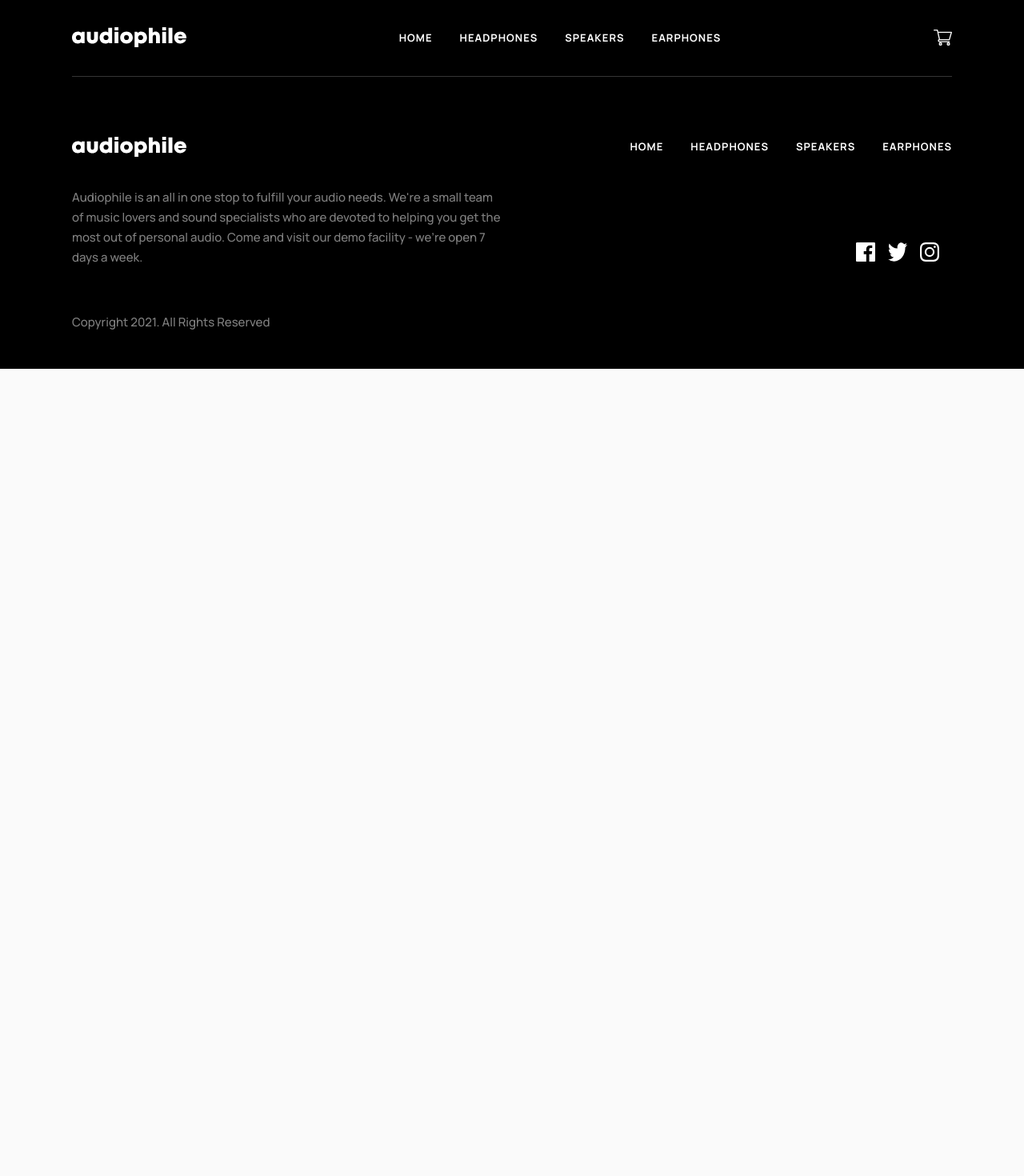
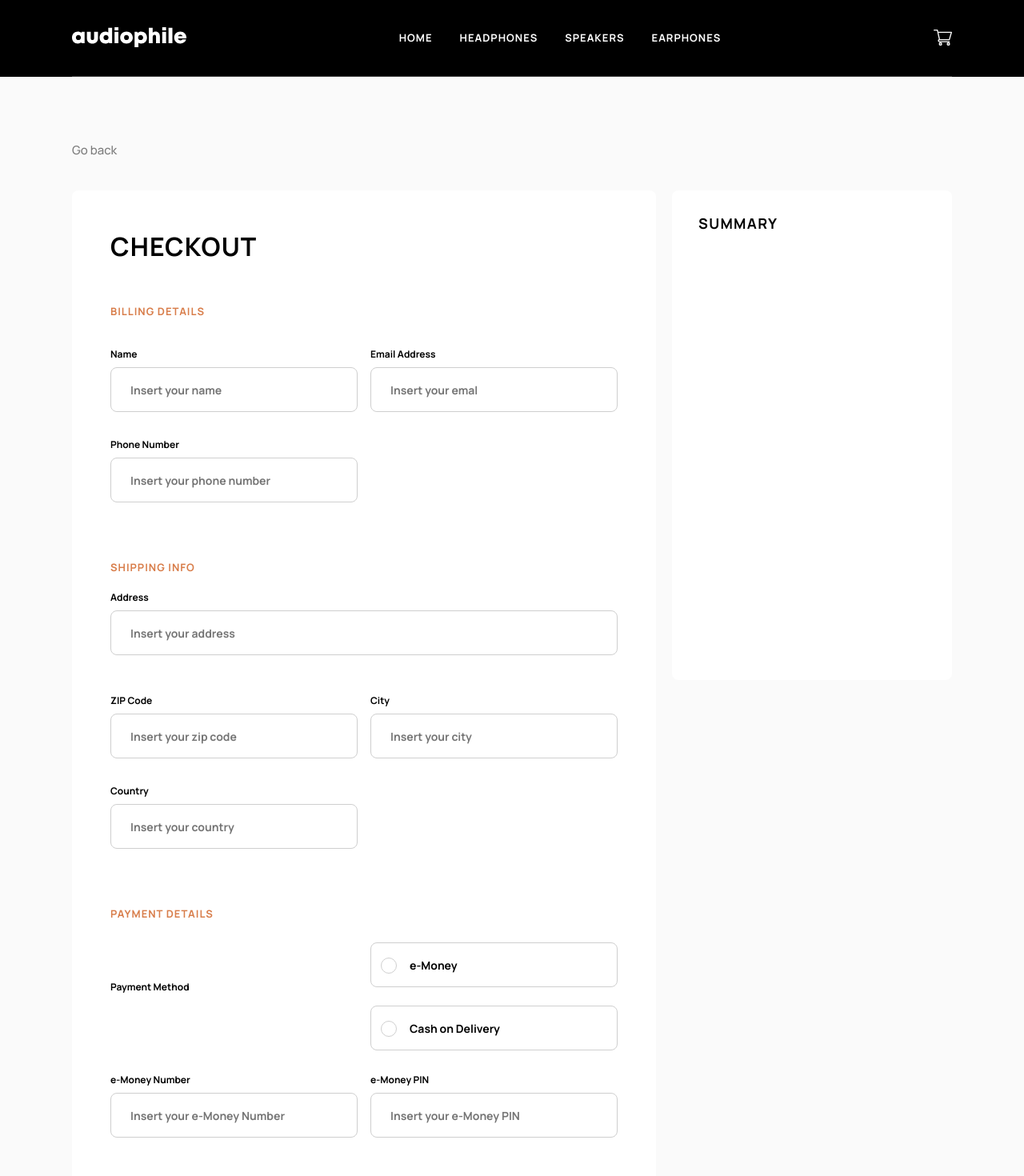
Before and after one commit to Avenntador/Audiophille-app, a React (Create React App) app: page /checkout in a window 1280 px wide. Shown: the top 1470 px of the page at 80% size. Before the commit the page ends 800 px from the top, so only its background shows below. Built offline with nearby package versions, Linux system fonts and the light colour scheme.

Commit message:
checkout component #2

```diff
--- a/src/components/form/Input.js
+++ b/src/components/form/Input.js
@@ -1,10 +1,10 @@
 import '../../sass/components/_input.scss';
 
-function Input() {
+function Input({type, title = '', placeholder }) {
     return (
         <div>
-            <input name='input' className='input' type="text" placeholder='Insert your name' />
-            <label className='input__label' htmlFor='input'>Name</label>
+            <input name='input' className='input' type={type} placeholder={placeholder} />
+            <label className='input__label' htmlFor='input'>{title}</label>
         </div>
     );
 }
--- a/src/components/form/InputRadio.js
+++ b/src/components/form/InputRadio.js
@@ -3,7 +3,7 @@ import '../../sass/components/_input-radio.scss';
 function InputRadio({ title }) {
     return (
         <div>
-            <input className='input-radio' type="radio" name="radio" id="" />
+            <input  className='input-radio' type="radio" name="radio" id="" />
             <label className='input-radio__label' htmlFor="radio">{title}</label>
         </div>
     );
--- a/src/components/pages/Checkout/Checkout.js
+++ b/src/components/pages/Checkout/Checkout.js
@@ -2,15 +2,60 @@ import './Checkout.scss';
 import Navbar from '../GlobalLayouts/Navbar/Navbar';
 import Footer from '../GlobalLayouts/Footer/Footer';
 
+import Input from '../../form/Input';
+import InputRadio from '../../form/InputRadio';
+
 function Checkout() {
-    return(
+    return (
         <>
             <div className='checkout-header'>
                 <Navbar />
             </div>
-            <div className="checkout-main">
+            <div className="back-btn">
+                <p className="paragraph">Go back</p>
+            </div>
+            <form className="checkout-main">
+                <div className="checkout__user-info">
+                    <h3 className="heading__three">checkout</h3>
+                    <div className="cheackout__billing-details">
+                        <p className="subtitle">billing details</p>
+                        <div>
+                            <Input type={'text'} title={'Name'} placeholder={'Insert your name'} />
+                            <Input type={'email'} title={'Email Address'} placeholder={'Insert your emal'} />
+                            <Input type={'number'} title={'Phone Number'} placeholder={'Insert your phone number'} />
+                        </div>
+                    </div>
 
-            </div>
+                    <div className="checkout__shipping-info">
+                        <p className="subtitle">shipping info</p>
+                        <Input type={'text'} title={'Address'} placeholder={'Insert your address'} />
+                        <div>
+                            <Input type={'number'} title={'ZIP Code'} placeholder={'Insert your zip code'} />
+                            <Input type={'text'} title={'City'} placeholder={'Insert your city'} />
+                            <Input type={'text'} title={'Country'} placeholder={'Insert your country'} />
+                        </div>
+                    </div>
+
+                    <div className="checkout__payment-details">
+                        <p className="subtitle">payment details</p>
+                        <div className="checkout__payment-method">
+                            <div className='checkout__payment-method_label'>Payment Method</div>
+                            <div>
+                                <InputRadio title={'e-Money'} />
+                                <InputRadio title={'Cash on Delivery'} />
+                            </div>
+                        </div>
+                        <div className="checkout__payment-inputs">
+                            <Input type={'number'} title={'e-Money Number'} placeholder={'Insert your e-Money Number'} />
+                            <Input type={'number'} title={'e-Money PIN'} placeholder={'Insert your e-Money PIN'} />
+                        </div>
+                    </div>
+
+                </div>
+                <div className="checkout__summary">
+                    <h6 className="heading__six">summary</h6>
+                </div>
+            </form>
 
             <Footer />
 
--- a/src/components/pages/Checkout/Checkout.scss
+++ b/src/components/pages/Checkout/Checkout.scss
@@ -2,7 +2,112 @@
     background-color: $color-black-primary;
 }
 
+.checkout-main, .back-btn {
+    max-width: 110rem;
+}
+
 .checkout-main {
-    max-width: 110rem;
-    margin: 0 auto;
+    display: flex;
+    justify-content: space-between;
+    margin: 3.8rem auto 14.1rem auto;
 }
+
+.back-btn {
+    margin: 7.9rem auto 0 auto;
+}
+
+.checkout__user-info, .checkout__summary {
+    background-color: $color-white;
+    border-radius: .8rem;
+}
+
+.checkout__user-info {
+    width: 73rem;
+    // height: 112.6rem;
+    padding: 5.4rem 4.8rem;
+
+    & > :not(:last-child) {
+        margin-bottom: 5.3rem;
+    }
+}
+
+.cheackout__billing-details {
+
+    & > :last-child {
+        display: flex;
+        flex-wrap: wrap;
+        margin-top: 1.6rem;
+
+        & > * {
+            margin-top: 4.1rem;
+        }
+
+        & > :nth-child(2) {
+            margin-left: 1.6rem;
+        }
+    }
+}
+
+.checkout__shipping-info {
+
+    & > * {
+        margin-top: 4.1rem;
+    }
+
+    & > :nth-child(2) {
+        & > :nth-child(1) {
+            width: 100%;
+        }
+    }
+
+    & > :last-child {
+        display: flex;
+        flex-wrap: wrap;
+        margin-top: 1.6rem;
+
+        & > * {
+            margin-top: 4.1rem;
+        }
+
+        & > :nth-child(2) {
+            margin-left: 1.6rem;
+        }
+    }
+}
+
+.checkout__payment-details {
+    & > :not(:first-child) {
+        margin-bottom: 5.3rem;
+    }
+
+    & > :last-child {
+        margin-bottom: 0;
+
+        & > :nth-child(2) {
+            margin-left: 1.6rem;
+        }
+    }
+}
+
+.checkout__payment-method {
+    display: flex;
+    justify-content: space-between;
+    align-items: center;
+    &_label {
+        display: block;
+        font-size: 1.2rem;
+        font-family: $font-family-bold;
+        line-height: 1.6rem;
+    }
+
+}
+
+.checkout__payment-inputs {
+    display: flex;
+}
+
+.checkout__summary {
+    width: 35rem;
+    height: 61.2rem;
+    padding: 3.2rem 3.3rem
+}
```
